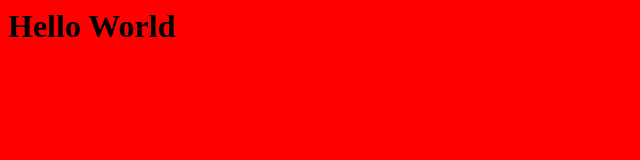
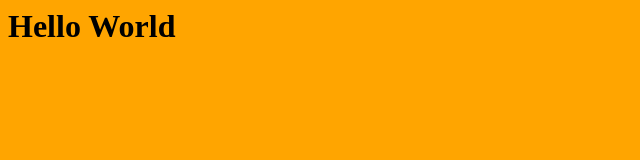
Before and after one commit to jenkinstix/automate, a website: page public/index.html in a window 1280 px wide. Shown: the whole page, without its empty margins (0-640 px from the left). Drawn offline with Linux system fonts and the light colour scheme.

Commit message:
index to orange

```diff
--- a/public/index.html
+++ b/public/index.html
@@ -1,3 +1,3 @@
-<body style="background-color: red">
+<body style="background-color: orange">
 	<h1 id="header">Hello World</h1>
 </body>
```
Also changed, not shown: 1 other file.
